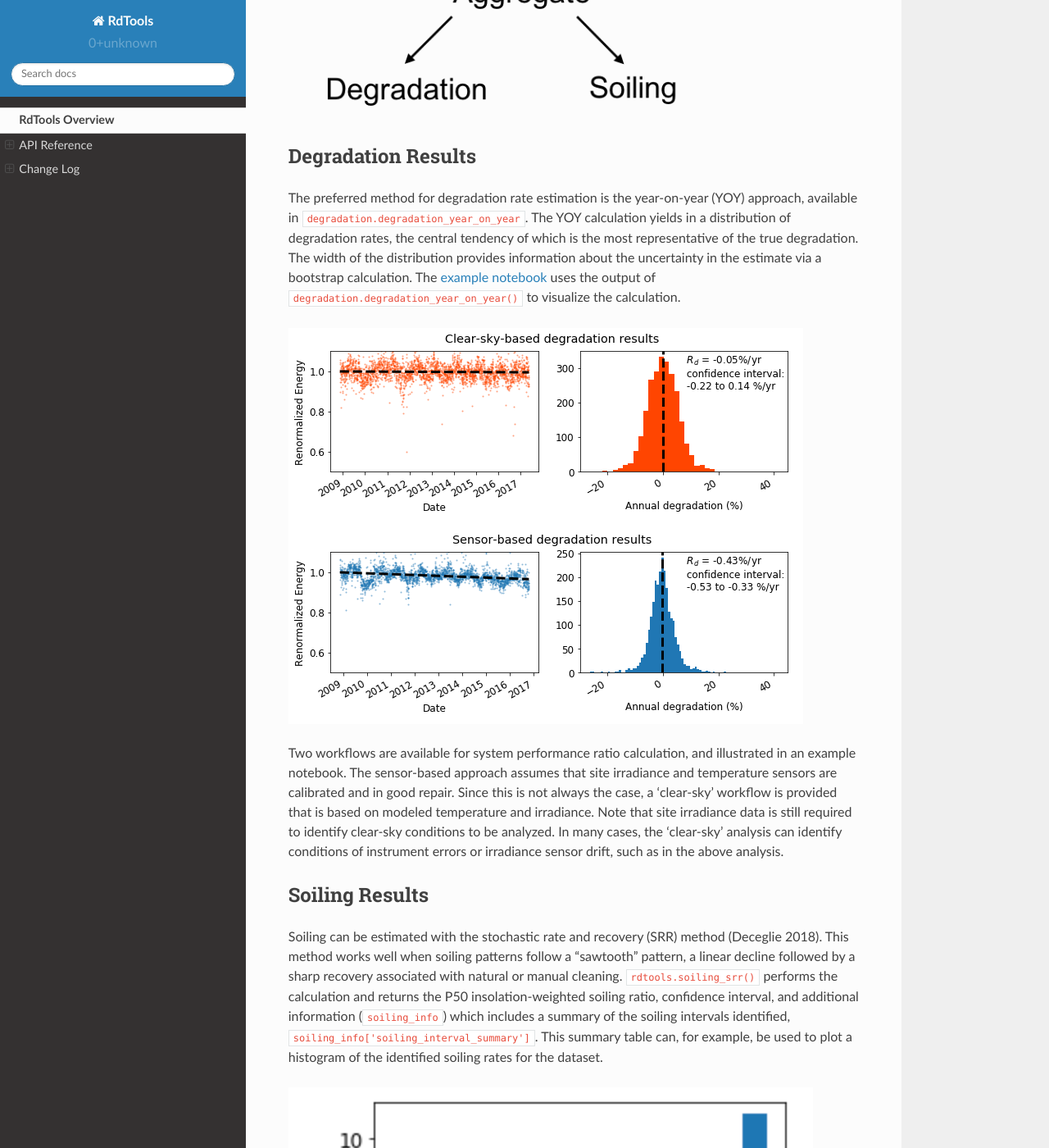
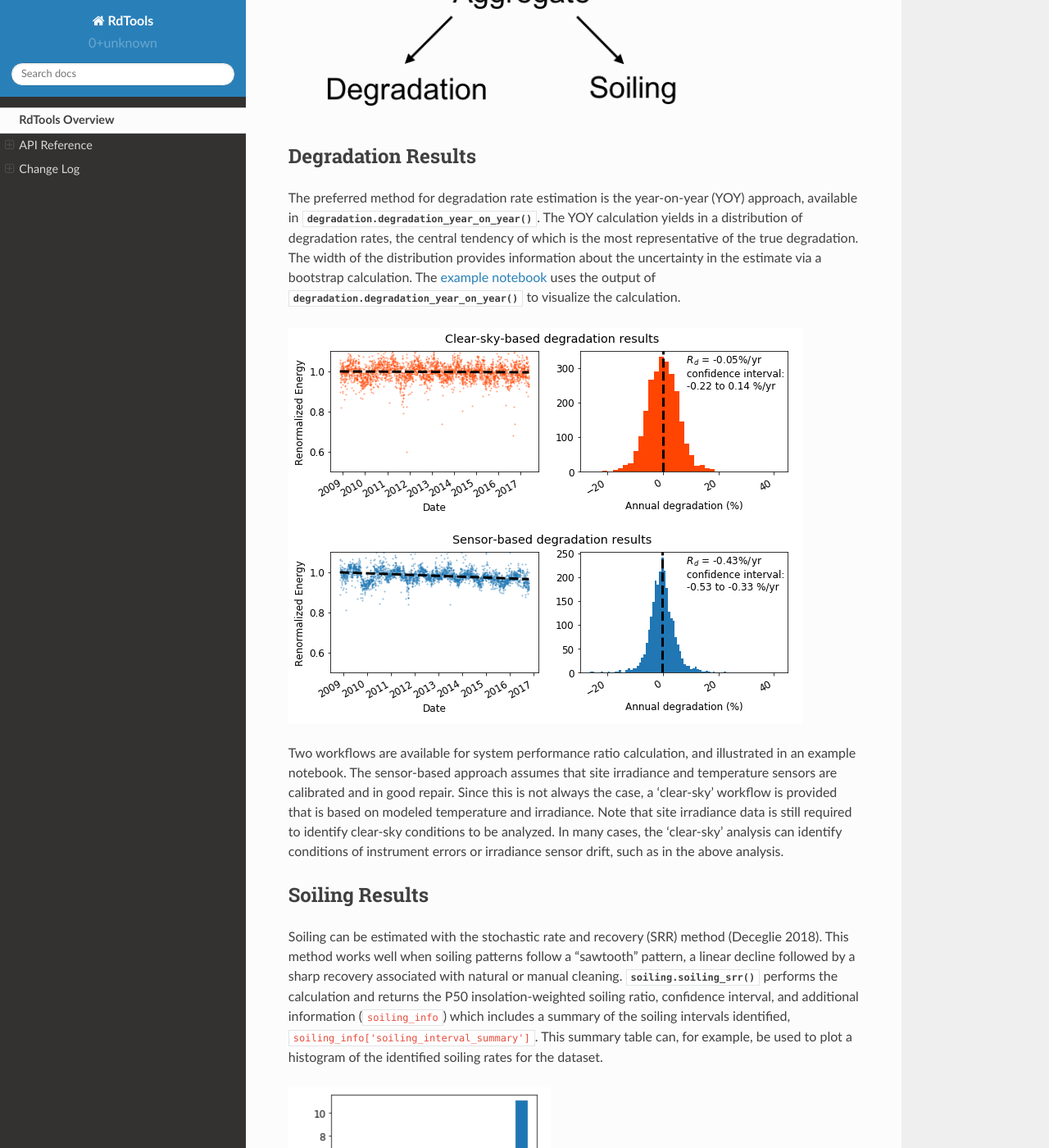
Before and after one commit to NREL/rdtools, a Sphinx documentation site: the page built from docs/sphinx/source/index.rst, in a window 1280 px wide and 1400 px high, scrolled down 927 px. Shown: the whole window at 82% size. Built offline with Sphinx 7.4.7 and the Read the Docs theme 2.0.0, drawn with Linux system fonts in a browser that asks for light colours; pages that are not in the unit, such as notebooks, are missing from menus.

Commit message:
Fix crosslinks and image size

```diff
--- a/docs/sphinx/source/index.rst
+++ b/docs/sphinx/source/index.rst
@@ -39,13 +39,13 @@
 -------------------
 
 The preferred method for degradation rate estimation is the year-on-year
-(YOY) approach, available in ``degradation.degradation_year_on_year``.
+(YOY) approach, available in :py:func:`.degradation.degradation_year_on_year`.
 The YOY calculation yields in a distribution of degradation rates, the
 central tendency of which is the most representative of the true
 degradation. The width of the distribution provides information about
 the uncertainty in the estimate via a bootstrap calculation. The
 `example notebook`_ uses the output of
-``degradation.degradation_year_on_year()`` to visualize the calculation.
+:py:func:`.degradation.degradation_year_on_year` to visualize the calculation.
 
 .. image:: _images/Clearsky_result_updated.png
    :alt: RdTools degradation results plot
@@ -67,7 +67,7 @@
 method (Deceglie 2018). This method works well when soiling patterns
 follow a "sawtooth" pattern, a linear decline followed by a sharp
 recovery associated with natural or manual cleaning.
-``rdtools.soiling_srr()`` performs the calculation and returns the P50
+:py:func:`.soiling.soiling_srr` performs the calculation and returns the P50
 insolation-weighted soiling ratio, confidence interval, and additional
 information (``soiling_info``) which includes a summary of the soiling
 intervals identified, ``soiling_info['soiling_interval_summary']``. This
@@ -76,6 +76,8 @@
 
 .. image:: _images/soiling_histogram.png
    :alt: RdTools soiling results plot
+   :width: 320
+   :height: 216
 
 Install RdTools using pip
 -------------------------
```
